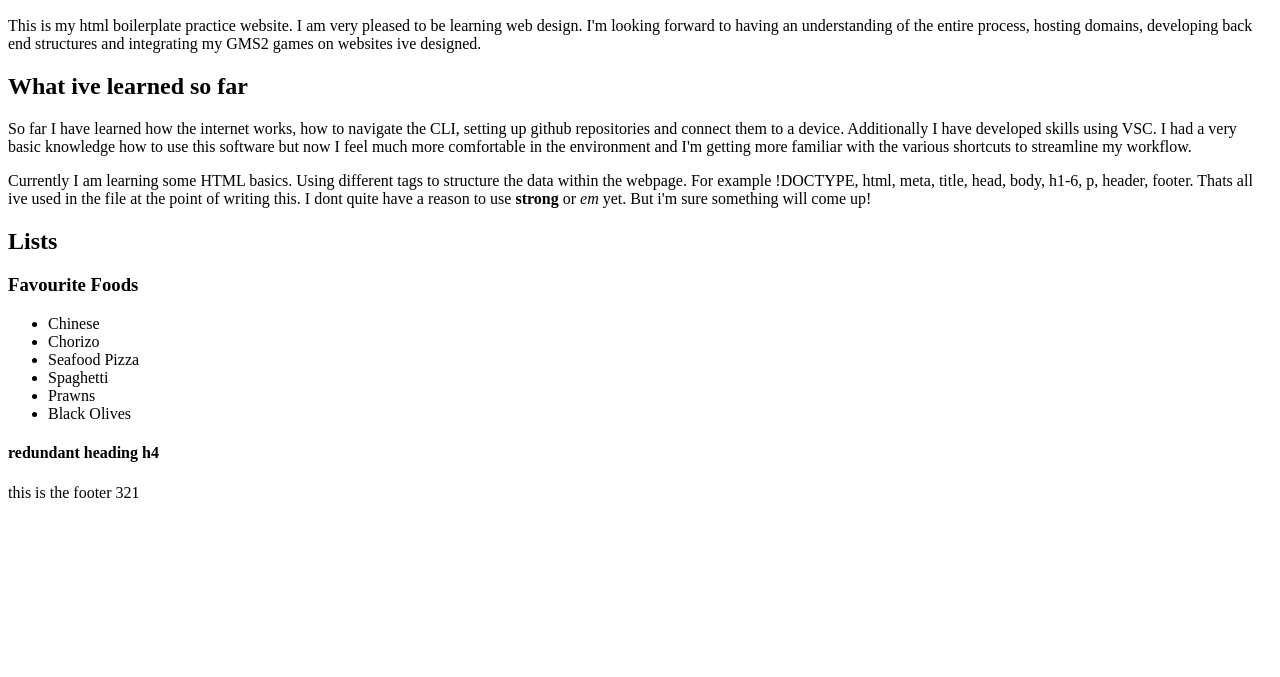
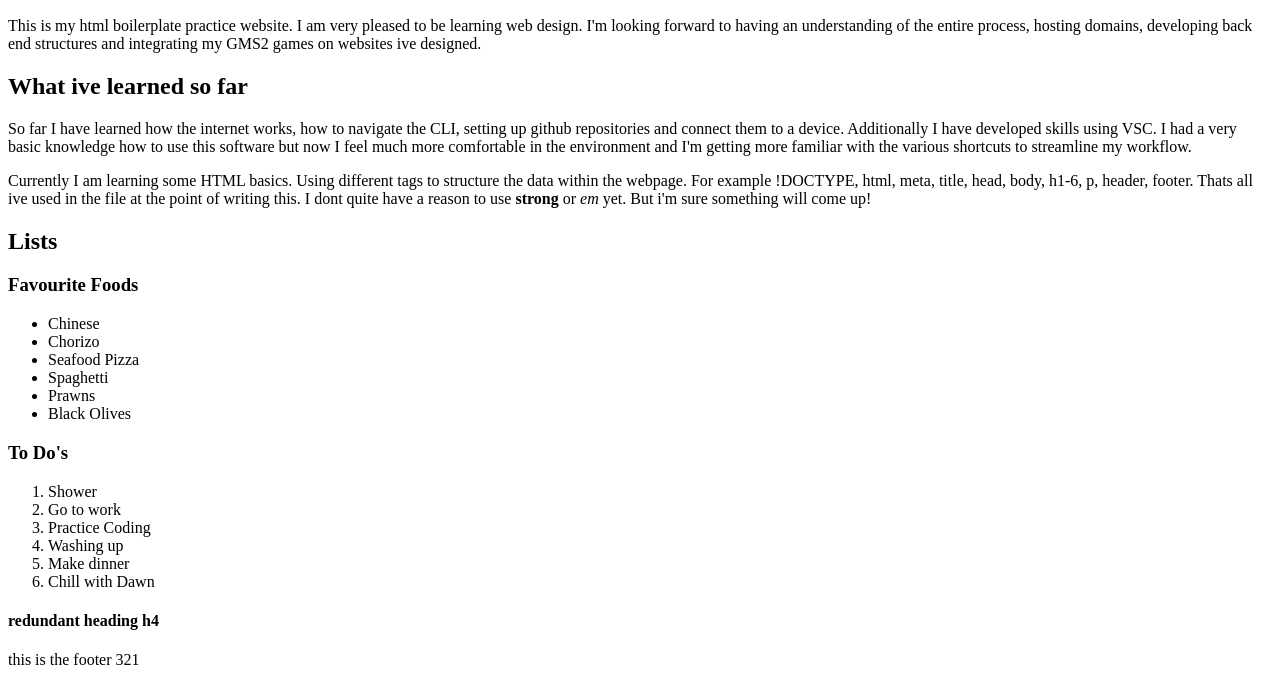
Before and after one commit to tweakle-games/website_test, a plain HTML site: page index.html in a window 1280 px wide. Shown: the part 136-813 px from the top of the page. Drawn offline with Linux system fonts and the light colour scheme.

Commit message:
added list of todos

```diff
--- a/index.html
+++ b/index.html
@@ -44,6 +44,15 @@
                 <li>Prawns</li>
                 <li>Black Olives</li>
             </ul>
+            <h3>To Do's</h3>
+            <ol>
+                <li>Shower</li>
+                <li>Go to work</li>
+                <li>Practice Coding</li>
+                <li>Washing up</li>
+                <li>Make dinner</li>
+                <li>Chill with Dawn</li>
+            </ol>
         <h4>redundant heading h4</h4>
 
         <footer>this is the footer 321</footer>
```
